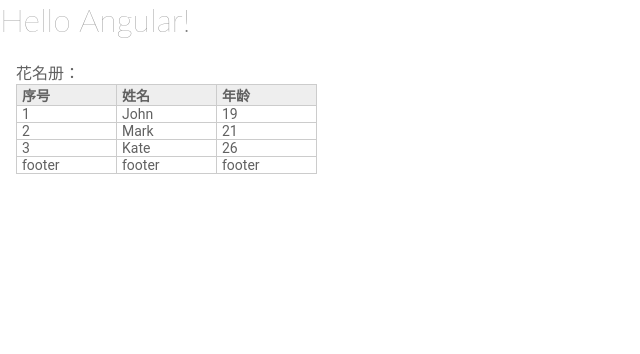
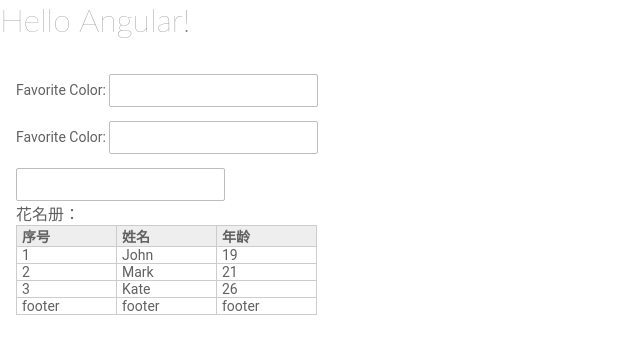
Before and after one commit to legist2016/orders, an Angular app: page /confirm-order in a window 1280 px wide. Shown: the top 354 px of the page, without its empty margins (0-640 px from the left). Built offline with nearby package versions, Linux system fonts and the light colour scheme.

Commit message:
5 files modified

```diff
--- a/src/app/wizards/confirm-order/confirm-order.component.html
+++ b/src/app/wizards/confirm-order/confirm-order.component.html
@@ -1,3 +1,15 @@
+<form>
+
+</form>
+<p>
+Favorite Color: <input type="text" [formControl]="favoriteColorControl">
+{{favoriteColorControl.value}}
+</p>
+<p>
+Favorite Color: <input type="text" [(ngModel)]="favoriteColor">
+{{favoriteColor}}
+</p>
+<input type="text" [formControl]="power">
 <div class="table">
 	<h2 class="table-caption">花名册：</h2>
 	<div class="table-column-group">
--- a/src/app/wizards/confirm-order/confirm-order.component.ts
+++ b/src/app/wizards/confirm-order/confirm-order.component.ts
@@ -1,4 +1,5 @@
 import { Component, OnInit } from '@angular/core';
+import { FormControl,Validators } from '@angular/forms';
 
 @Component({
   selector: 'app-confirm-order',
@@ -6,10 +7,16 @@
   styleUrls: ['./confirm-order.component.css']
 })
 export class ConfirmOrderComponent implements OnInit {
-
+  favoriteColorControl = new FormControl('');
+  favoriteColor = '';
+  hero = {name:'',power:''}
+  power= new FormControl(this.hero.power, Validators.required)
   constructor() { }
 
   ngOnInit() {
+
+
+
   }
 
 }
--- a/src/app/wizards/input-order/input-order.component.html
+++ b/src/app/wizards/input-order/input-order.component.html
@@ -11,7 +11,7 @@
 <li><input type="radio" [(ngModel)]="xb" name="xb" id="xb1" value="男"><label for="xb1">男</label><input type="radio" [(ngModel)]="xb" id="xb2" value="女"><label for="xb2">女</label></li>
   </ul><ul>
 <li>出生日期</li>
-<li><input type="text" [(ngModel)]="csrq"></li>
+<li><input type="date" [(ngModel)]="csrq"></li>
   </ul><ul>
 <li>院系</li>
 <li><input type="text" [(ngModel)]="yx" size="40"></li>
--- a/src/app/wizards/input-xh/input-xh.component.html
+++ b/src/app/wizards/input-xh/input-xh.component.html
@@ -2,15 +2,15 @@
 <div table>
 	<ul>
 		<li>学号</li>
-		<li><input type="text" [(ngModel)]="xh"> </li>
+		<li><input type="text" [(ngModel)]="xh" required > </li>
 	</ul>
 	<ul>
 		<li>姓名</li>
-		<li><input type="text" [(ngModel)]="xm"> </li>
+		<li><input type="text" [(ngModel)]="xm" required > </li>
 	</ul>
 	<button (click)="ok()">确定</button>
 	<a [routerLink]="['/input-order']">忘记学号</a>
-
+<div *ngIf="message">{{message}}</div>
 	<div *ngIf="doing">
 		正在查询信息
 	</div>
@@ -19,6 +19,6 @@
 		<p>性别：{{student.xb}}，出生日期：{{student.csrq}}</p>
 		<p>院系：{{student.yx}}，专业：{{student.zy}}</p>
 		<p>入学时间：{{student.rxsj}}，毕业时间：{{student.bysj}}</p>
-		<button>下一步</button>
+		<button (click)="next()">下一步</button>
 	</div>
 </div>
--- a/src/app/wizards/input-xh/input-xh.component.ts
+++ b/src/app/wizards/input-xh/input-xh.component.ts
@@ -9,17 +9,24 @@
   styleUrls: ["./input-xh.component.css"]
 })
 export class InputXhComponent implements OnInit {
+  xh
+  xm
   student;
   doing = false;
+  message
   constructor(private router: Router, private dataService: DataService) {}
 
   ngOnInit() {}
+  next(){
+    this.router.navigateByUrl('/input-order')
+  }
   ok() {
     this.doing = true;
     this.student = 0;
+    this.message = 0;
     //this.router.navigateByUrl('/input-order')
     this.dataService
-      .getStudentInfo()
+      .getStudentInfo(this.xh,this.xm)
       .toPromise<any>()
       .then(data => {
         this.student = data;
@@ -27,6 +34,8 @@
       })
       .catch(err=>{
         this.doing=false;
+        this.message=err.message
+        console.log(err)
       });
   }
 }
```
Lines whose indentation alone changed are shown as unchanged.
